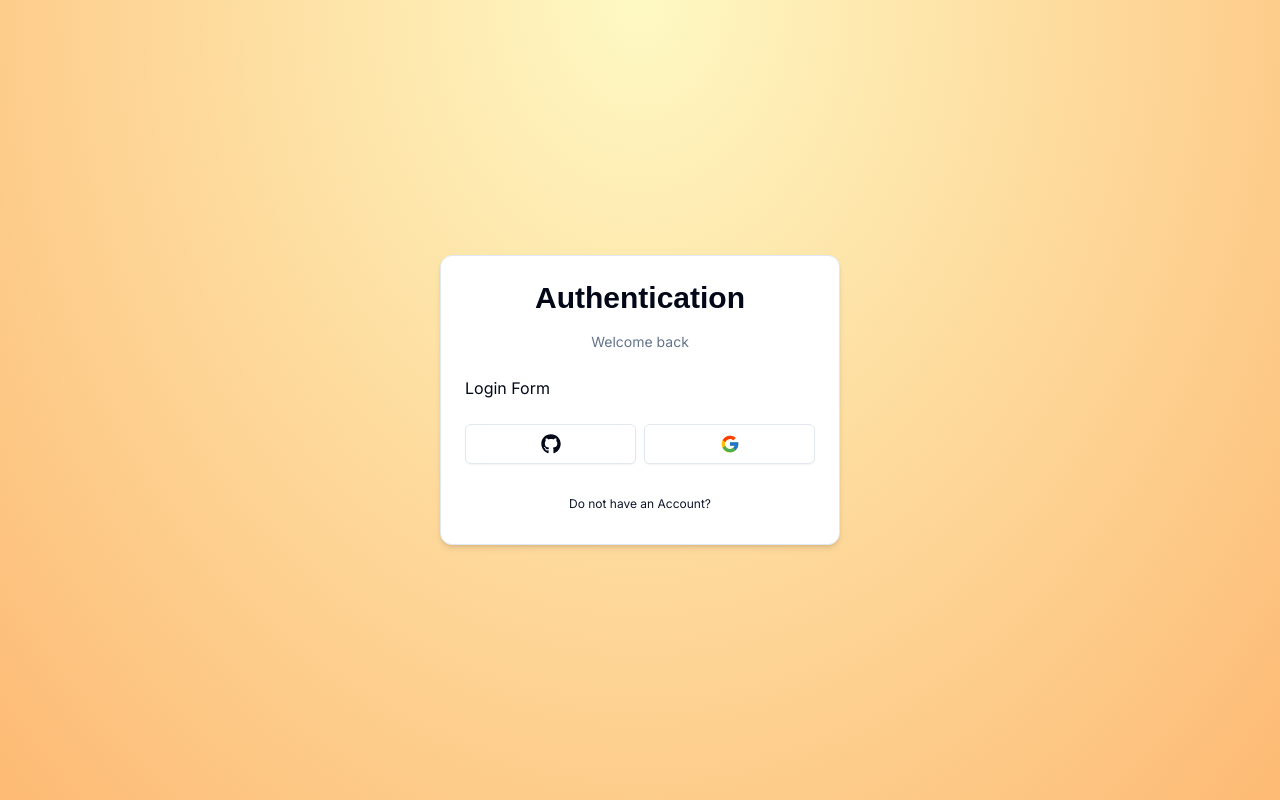
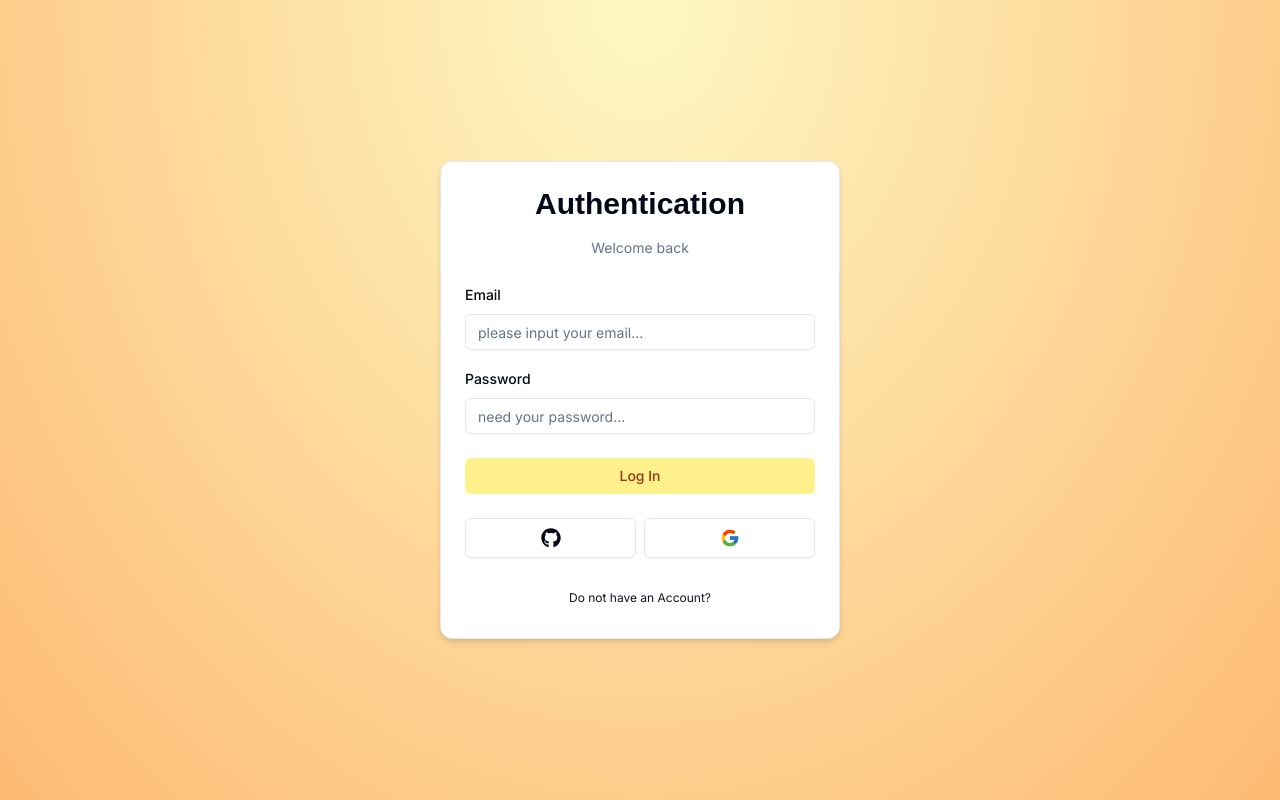
Before and after one commit to rick-liyue-huang/The-Completed-NextJS-Auth-System, a Next.js app: page /auth/login in a window 1280 px wide. Built offline with nearby package versions, Linux system fonts and the light colour scheme; a web font is replaced by a local one.

Commit message:
feat: complete login-form page

```diff
--- a/components/auth/login-form.tsx
+++ b/components/auth/login-form.tsx
@@ -1,7 +1,36 @@
+'use client';
+
 import React from 'react';
 import { LoginCardWrapper } from '@/components/auth/login-card-wrapper';
+import { useForm } from 'react-hook-form';
+import { zodResolver } from '@hookform/resolvers/zod';
+import { LoginSchema } from '@/schemas';
+import {
+  Form,
+  FormControl,
+  FormField,
+  FormItem,
+  FormLabel,
+  FormMessage,
+} from '@/components/ui/form';
+import { Input } from '@/components/ui/input';
+import { Button } from '@/components/ui/button';
+import { FormError } from '@/components/form-clue/form-error';
+import { FormSuccess } from '@/components/form-clue/form-success';
+import * as zod from 'zod';
 
 export const LoginForm = () => {
+  const form = useForm<zod.infer<typeof LoginSchema>>({
+    resolver: zodResolver(LoginSchema),
+    defaultValues: {
+      email: '',
+      password: '',
+    },
+  });
+
+  const onSubmit = (values: zod.infer<typeof LoginSchema>) => {
+    console.log(values);
+  };
   return (
     <LoginCardWrapper
       headerLabel="Welcome back"
@@ -9,7 +38,51 @@
       backButtonHref="/auth/register"
       showSocial
     >
-      Login Form
+      <Form {...form}>
+        <form onSubmit={form.handleSubmit(onSubmit)} className="space-y-6">
+          <div className="space-y-4">
+            <FormField
+              name="email"
+              control={form.control}
+              render={({ field }) => (
+                <FormItem>
+                  <FormLabel htmlFor="email">Email</FormLabel>
+                  <FormControl id="email">
+                    <Input
+                      {...field}
+                      placeholder="please input your email..."
+                      type="email"
+                    />
+                  </FormControl>
+                  <FormMessage />
+                </FormItem>
+              )}
+            />
+            <FormField
+              name="password"
+              control={form.control}
+              render={({ field }) => (
+                <FormItem>
+                  <FormLabel htmlFor="password">Password</FormLabel>
+                  <FormControl id="password">
+                    <Input
+                      {...field}
+                      placeholder="need your password..."
+                      type="password"
+                    />
+                  </FormControl>
+                  <FormMessage />
+                </FormItem>
+              )}
+            />
+          </div>
+          <FormError message="" />
+          <FormSuccess message="" />
+          <Button type="submit" className="w-full" variant={'custom'}>
+            Log In
+          </Button>
+        </form>
+      </Form>
     </LoginCardWrapper>
   );
 };
--- /dev/null
+++ b/components/form-clue/form-error.tsx
@@ -0,0 +1,16 @@
+import React from 'react';
+import { ExclamationTriangleIcon } from '@radix-ui/react-icons';
+
+interface FormErrorProps {
+  message?: string;
+}
+
+export const FormError = ({ message }: FormErrorProps) => {
+  if (!message) return null;
+  return (
+    <div className="bg-destructive/15 p-3 rounded-md flex items-center gap-x-2 text-sm text-destructive">
+      <ExclamationTriangleIcon className="w-4 h-4" />
+      <p>{message}</p>
+    </div>
+  );
+};
--- /dev/null
+++ b/components/form-clue/form-success.tsx
@@ -0,0 +1,16 @@
+import React from 'react';
+import { CheckCircledIcon } from '@radix-ui/react-icons';
+
+interface FormSuccessProps {
+  message?: string;
+}
+
+export const FormSuccess = ({ message }: FormSuccessProps) => {
+  if (!message) return null;
+  return (
+    <div className="bg-emerald-500 p-3 rounded-md flex items-center gap-x-2 text-sm text-emerald-900">
+      <CheckCircledIcon className="w-4 h-4" />
+      <p>{message}</p>
+    </div>
+  );
+};
--- a/components/ui/button.tsx
+++ b/components/ui/button.tsx
@@ -19,7 +19,7 @@
           'bg-secondary text-secondary-foreground shadow-sm hover:bg-secondary/80',
         ghost: 'hover:bg-accent hover:text-accent-foreground',
         link: 'text-primary underline-offset-4 hover:underline',
-        custom: 'bg-green-50',
+        custom: 'bg-yellow-200 text-orange-800',
       },
       size: {
         default: 'h-9 px-4 py-2',
--- /dev/null
+++ b/components/ui/form.tsx
@@ -0,0 +1,176 @@
+import * as React from "react"
+import * as LabelPrimitive from "@radix-ui/react-label"
+import { Slot } from "@radix-ui/react-slot"
+import {
+  Controller,
+  ControllerProps,
+  FieldPath,
+  FieldValues,
+  FormProvider,
+  useFormContext,
+} from "react-hook-form"
+
+import { cn } from "@/lib/utils"
+import { Label } from "@/components/ui/label"
+
+const Form = FormProvider
+
+type FormFieldContextValue<
+  TFieldValues extends FieldValues = FieldValues,
+  TName extends FieldPath<TFieldValues> = FieldPath<TFieldValues>
+> = {
+  name: TName
+}
+
+const FormFieldContext = React.createContext<FormFieldContextValue>(
+  {} as FormFieldContextValue
+)
+
+const FormField = <
+  TFieldValues extends FieldValues = FieldValues,
+  TName extends FieldPath<TFieldValues> = FieldPath<TFieldValues>
+>({
+  ...props
+}: ControllerProps<TFieldValues, TName>) => {
+  return (
+    <FormFieldContext.Provider value={{ name: props.name }}>
+      <Controller {...props} />
+    </FormFieldContext.Provider>
+  )
+}
+
+const useFormField = () => {
+  const fieldContext = React.useContext(FormFieldContext)
+  const itemContext = React.useContext(FormItemContext)
+  const { getFieldState, formState } = useFormContext()
+
+  const fieldState = getFieldState(fieldContext.name, formState)
+
+  if (!fieldContext) {
+    throw new Error("useFormField should be used within <FormField>")
+  }
+
+  const { id } = itemContext
+
+  return {
+    id,
+    name: fieldContext.name,
+    formItemId: `${id}-form-item`,
+    formDescriptionId: `${id}-form-item-description`,
+    formMessageId: `${id}-form-item-message`,
+    ...fieldState,
+  }
+}
+
+type FormItemContextValue = {
+  id: string
+}
+
+const FormItemContext = React.createContext<FormItemContextValue>(
+  {} as FormItemContextValue
+)
+
+const FormItem = React.forwardRef<
+  HTMLDivElement,
+  React.HTMLAttributes<HTMLDivElement>
+>(({ className, ...props }, ref) => {
+  const id = React.useId()
+
+  return (
+    <FormItemContext.Provider value={{ id }}>
+      <div ref={ref} className={cn("space-y-2", className)} {...props} />
+    </FormItemContext.Provider>
+  )
+})
+FormItem.displayName = "FormItem"
+
+const FormLabel = React.forwardRef<
+  React.ElementRef<typeof LabelPrimitive.Root>,
+  React.ComponentPropsWithoutRef<typeof LabelPrimitive.Root>
+>(({ className, ...props }, ref) => {
+  const { error, formItemId } = useFormField()
+
+  return (
+    <Label
+      ref={ref}
+      className={cn(error && "text-destructive", className)}
+      htmlFor={formItemId}
+      {...props}
+    />
+  )
+})
+FormLabel.displayName = "FormLabel"
+
+const FormControl = React.forwardRef<
+  React.ElementRef<typeof Slot>,
+  React.ComponentPropsWithoutRef<typeof Slot>
+>(({ ...props }, ref) => {
+  const { error, formItemId, formDescriptionId, formMessageId } = useFormField()
+
+  return (
+    <Slot
+      ref={ref}
+      id={formItemId}
+      aria-describedby={
+        !error
+          ? `${formDescriptionId}`
+          : `${formDescriptionId} ${formMessageId}`
+      }
+      aria-invalid={!!error}
+      {...props}
+    />
+  )
+})
+FormControl.displayName = "FormControl"
+
+const FormDescription = React.forwardRef<
+  HTMLParagraphElement,
+  React.HTMLAttributes<HTMLParagraphElement>
+>(({ className, ...props }, ref) => {
+  const { formDescriptionId } = useFormField()
+
+  return (
+    <p
+      ref={ref}
+      id={formDescriptionId}
+      className={cn("text-[0.8rem] text-muted-foreground", className)}
+      {...props}
+    />
+  )
+})
+FormDescription.displayName = "FormDescription"
+
+const FormMessage = React.forwardRef<
+  HTMLParagraphElement,
+  React.HTMLAttributes<HTMLParagraphElement>
+>(({ className, children, ...props }, ref) => {
+  const { error, formMessageId } = useFormField()
+  const body = error ? String(error?.message) : children
+
+  if (!body) {
+    return null
+  }
+
+  return (
+    <p
+      ref={ref}
+      id={formMessageId}
+      className={cn("text-[0.8rem] font-medium text-destructive", className)}
+      {...props}
+    >
+      {body}
+    </p>
+  )
+})
+FormMessage.displayName = "FormMessage"
+
+export {
+  useFormField,
+  Form,
+  FormItem,
+  FormLabel,
+  FormControl,
+  FormDescription,
+  FormMessage,
+  FormField,
+}
--- /dev/null
+++ b/components/ui/input.tsx
@@ -0,0 +1,25 @@
+import * as React from "react"
+
+import { cn } from "@/lib/utils"
+
+export interface InputProps
+  extends React.InputHTMLAttributes<HTMLInputElement> {}
+
+const Input = React.forwardRef<HTMLInputElement, InputProps>(
+  ({ className, type, ...props }, ref) => {
+    return (
+      <input
+        type={type}
+        className={cn(
+          "flex h-9 w-full rounded-md border border-input bg-transparent px-3 py-1 text-sm shadow-sm transition-colors file:border-0 file:bg-transparent file:text-sm file:font-medium placeholder:text-muted-foreground focus-visible:outline-none focus-visible:ring-1 focus-visible:ring-ring disabled:cursor-not-allowed disabled:opacity-50",
+          className
+        )}
+        ref={ref}
+        {...props}
+      />
+    )
+  }
+)
+Input.displayName = "Input"
+
+export { Input }
--- /dev/null
+++ b/components/ui/label.tsx
@@ -0,0 +1,26 @@
+"use client"
+
+import * as React from "react"
+import * as LabelPrimitive from "@radix-ui/react-label"
+import { cva, type VariantProps } from "class-variance-authority"
+
+import { cn } from "@/lib/utils"
+
+const labelVariants = cva(
+  "text-sm font-medium leading-none peer-disabled:cursor-not-allowed peer-disabled:opacity-70"
+)
+
+const Label = React.forwardRef<
+  React.ElementRef<typeof LabelPrimitive.Root>,
+  React.ComponentPropsWithoutRef<typeof LabelPrimitive.Root> &
+    VariantProps<typeof labelVariants>
+>(({ className, ...props }, ref) => (
+  <LabelPrimitive.Root
+    ref={ref}
+    className={cn(labelVariants(), className)}
+    {...props}
+  />
+))
+Label.displayName = LabelPrimitive.Root.displayName
+
+export { Label }
--- a/package.json
+++ b/package.json
@@ -16,16 +16,20 @@
     "npm": "please-use-yarn"
   },
   "dependencies": {
+    "@hookform/resolvers": "^3.3.3",
     "@radix-ui/react-icons": "^1.3.0",
+    "@radix-ui/react-label": "^2.0.2",
     "@radix-ui/react-slot": "^1.0.2",
     "class-variance-authority": "^0.7.0",
     "clsx": "^2.1.0",
     "next": "14.0.4",
     "react": "^18",
     "react-dom": "^18",
+    "react-hook-form": "^7.49.2",
     "react-icons": "^4.12.0",
     "tailwind-merge": "^2.2.0",
-    "tailwindcss-animate": "^1.0.7"
+    "tailwindcss-animate": "^1.0.7",
+    "zod": "^3.22.4"
   },
   "devDependencies": {
     "@commitlint/cli": "^18.4.3",
--- /dev/null
+++ b/schemas/index.ts
@@ -0,0 +1,10 @@
+import * as zod from 'zod';
+
+export const LoginSchema = zod.object({
+  email: zod.string().email({
+    message: 'Please enter a valid email address',
+  }),
+  password: zod.string().min(6, {
+    message: 'Password must be at least 6 characters long',
+  }),
+});
```
Also changed, not shown: 1 other file (tests, documents, lock files or other folders).
